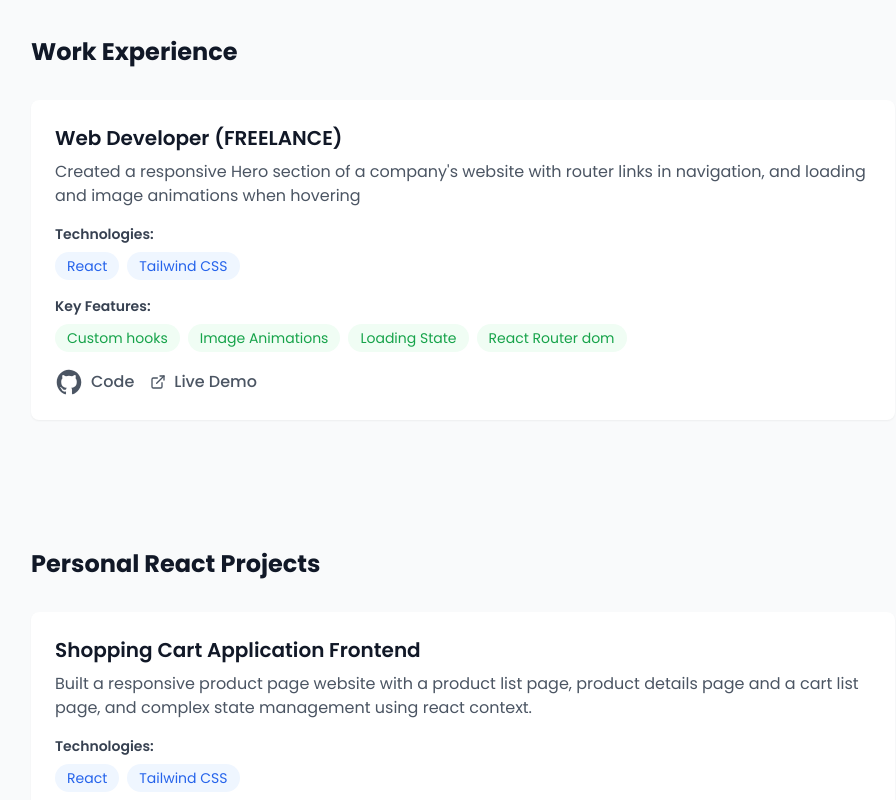
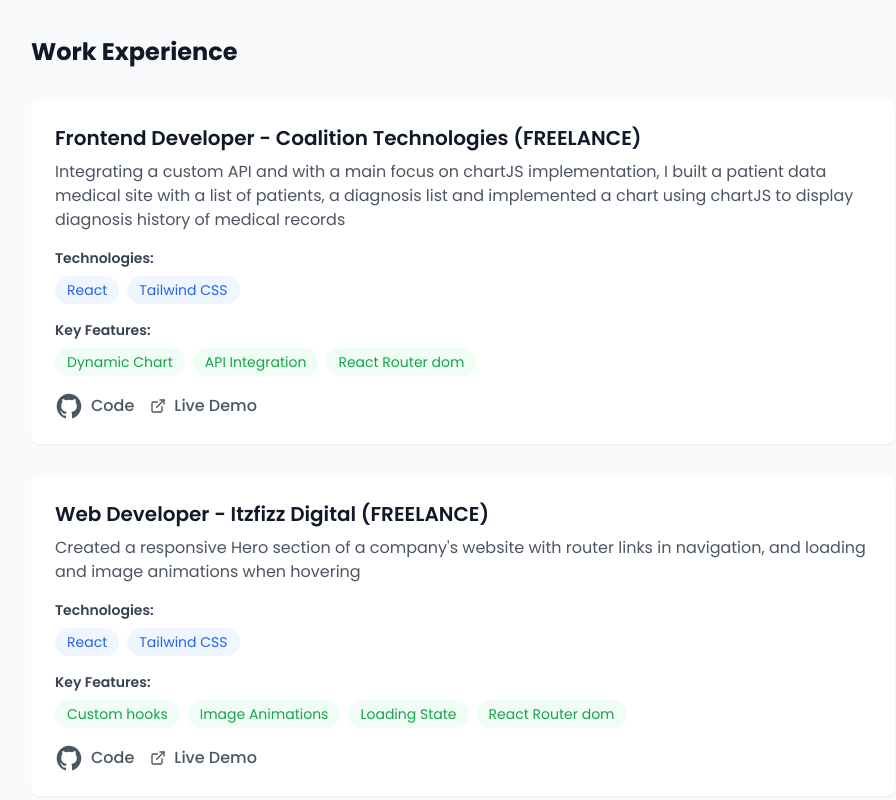
Before and after one commit to mohammedZato/my-Portfolio, a React (Vite) app: page / in a window 1280 px wide. Shown: the part 980-1780 px from the top of the page, without its empty margins (177-1073 px from the left). Built offline with nearby package versions, Linux system fonts and the light colour scheme.

Commit message:
updated sections

```diff
--- a/src/component/portfolio.jsx
+++ b/src/component/portfolio.jsx
@@ -64,7 +64,15 @@
 
   const experiences = [
     {
-      title: "Web Developer (FREELANCE)",
+      title: "Frontend Developer - Coalition Technologies (FREELANCE)",
+      description: "Integrating a custom API and with a main focus on chartJS implementation, I built a patient data medical site with a list of patients, a diagnosis list and implemented a chart using chartJS to display diagnosis history of medical records",
+      technologies: ["React", "Tailwind CSS"],
+      features: ["Dynamic Chart", "API Integration", "React Router dom"],
+      github: "https://github.com/mohammedZato/patient-data",
+      live: "https://mohammedzato.github.io/patient-data/"
+    },
+    {
+      title: "Web Developer - Itzfizz Digital (FREELANCE)",
       description: "Created a responsive Hero section of a company's website with router links in navigation, and loading and image animations when hovering",
       technologies: ["React", "Tailwind CSS"],
       features: ["Custom hooks", "Image Animations", "Loading State", "React Router dom"],
```
